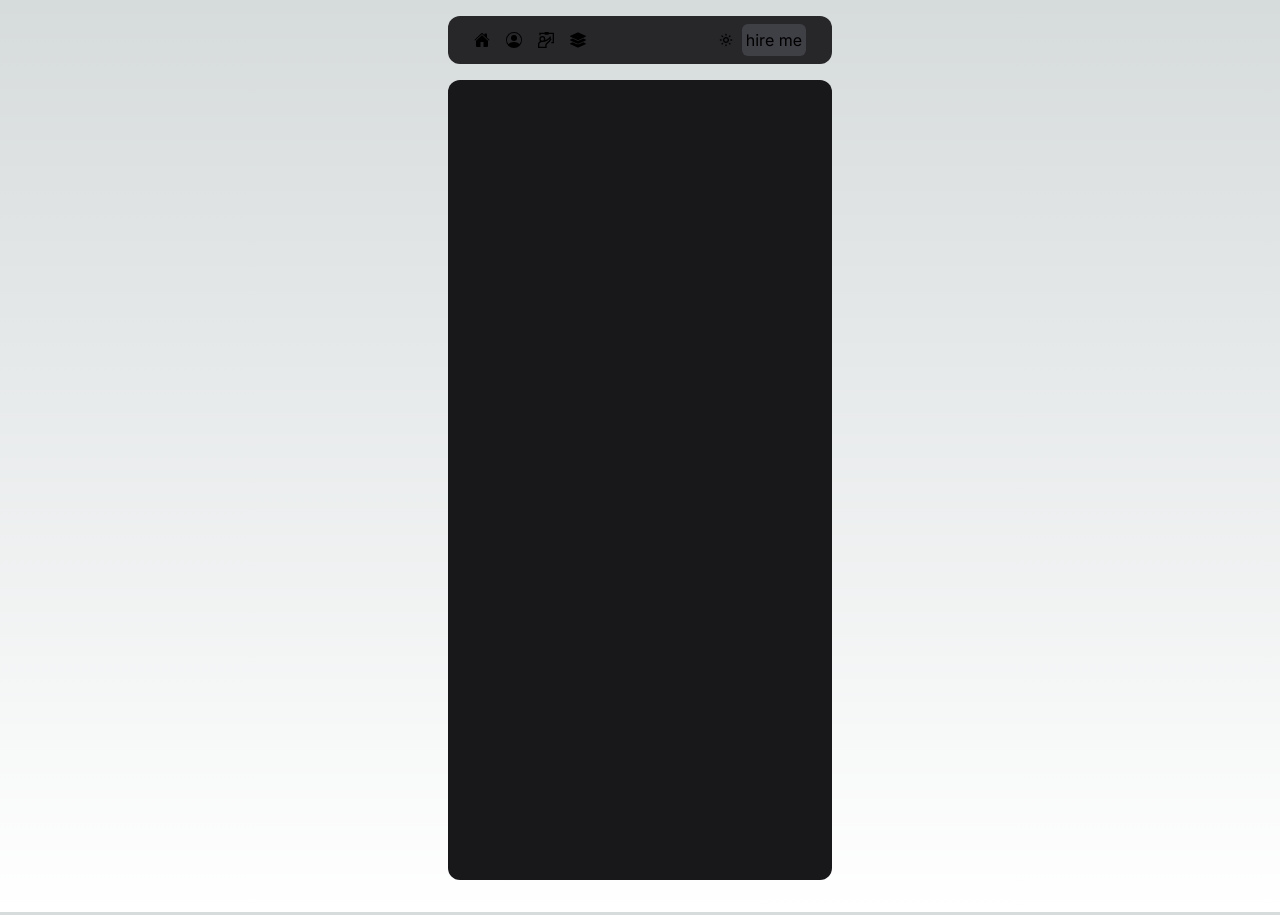
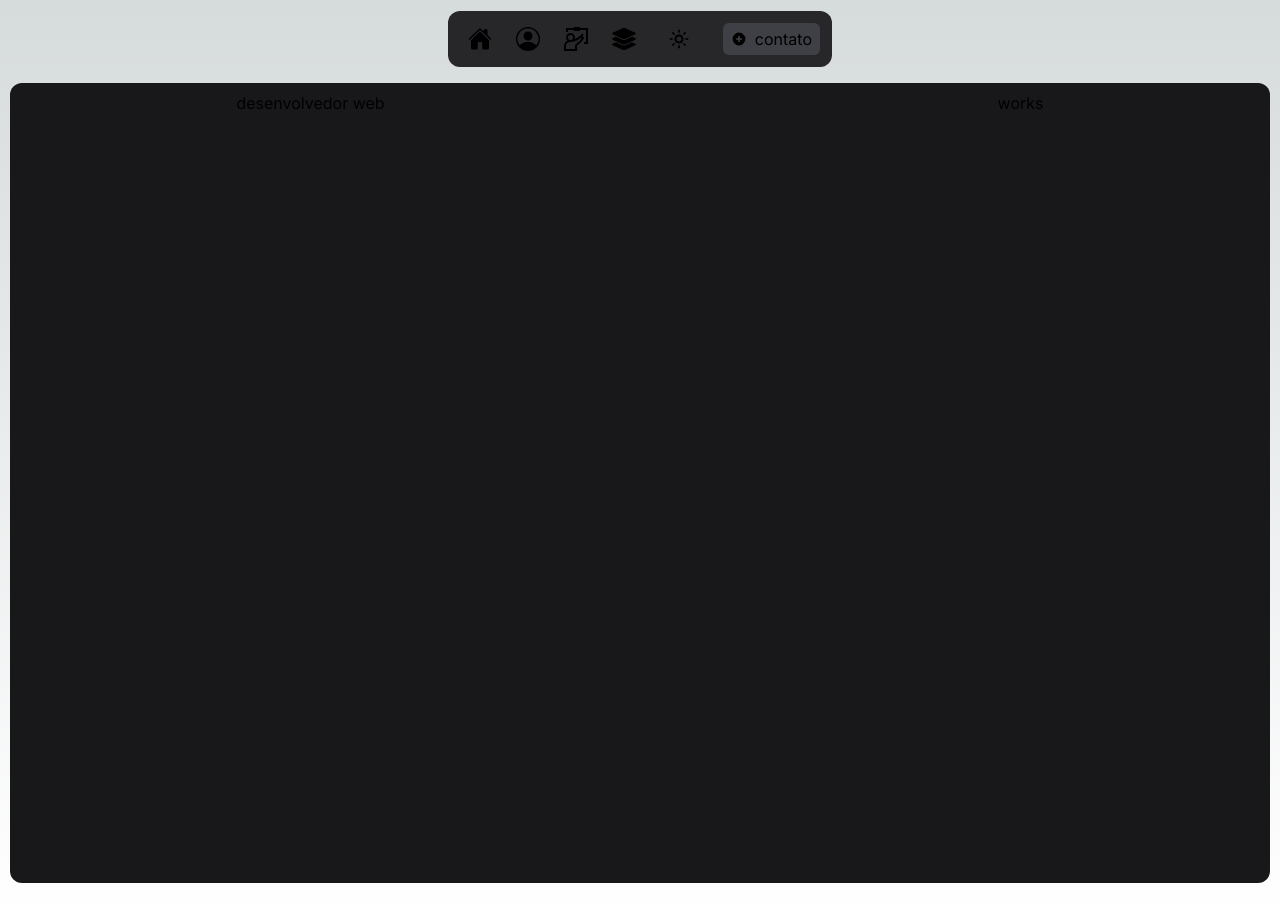
Before and after one commit to MichaelMoranis/portifolio, a Next.js app: page / in a window 1280 px wide. Built offline with nearby package versions, Linux system fonts and the light colour scheme.

Commit message:
corrigindo header

```diff
--- a/src/app/Container/page.tsx
+++ b/src/app/Container/page.tsx
@@ -1,7 +1,9 @@
+import Description from "../Description/page";
+
 export default function Container() {
   return (
-    <main className="flex min-h-screen flex-col items-center py-4 bg-zinc-900 my-4 max-w-full w-96 rounded-xl">
-
+    <main className="flex min-h-screen flex-col items-center  bg-zinc-900 my-4 mx-2 w-full rounded-xl">
+      <Description />
     </main>
   )
 }
--- /dev/null
+++ b/src/app/Description/page.tsx
@@ -0,0 +1,14 @@
+export default function Description() {
+  return (
+    <div className="w-full">
+      <div className="flex justify-around flex-row gap-44 p-2">
+        <h2>
+          desenvolvedor web
+        </h2>
+        <p>
+          works
+        </p>
+      </div>
+    </div>
+  )
+}
--- a/src/app/globals.css
+++ b/src/app/globals.css
@@ -24,6 +24,9 @@ body {
       rgb(var(--background-end-rgb))
     )
     rgb(var(--background-start-rgb));
+    margin-left:10px;
+    margin-right:10px;
+    margin-top: -5px;
 }
 
 @layer utilities {
--- a/src/app/header/header.tsx
+++ b/src/app/header/header.tsx
@@ -1,48 +1,50 @@
 import { BsPersonCircle, BsPlusCircleDotted } from "react-icons/bs";
 import { GrWorkshop } from "react-icons/gr";
+import { HiPlusCircle } from "react-icons/hi";
 import { IoHome } from "react-icons/io5";
 import { SiOnlyoffice } from "react-icons/si";
 import { TiWeatherSunny } from "react-icons/ti";
 
 export function Header() {
   return (
-    <main className="flex items-center justify-center border-s-zinc-600 w-full">
-      <section className="flex items-center justify-around flex-row  h-12 px-4 gap-28 w-96 mx-4 bg-zinc-800 rounded-xl">
+    <section className="flex items-center border-s-zinc-600 w-full rounded-xl md:w-96">
+      <div className="flex items-center justify-between flex-row  h-18 px-1  w-full  bg-zinc-800 rounded-xl">
         <div>
-          <nav>
-            <ul className="flex items-center justify-center gap-4">
+          <nav className="flex">
+            <ul className="flex items-center justify-between gap-6 p-4">
               <li>
                 <a href="#">
-                  <IoHome />
+                  <IoHome className="text-2xl" />
                 </a>
               </li>
               <li>
                 <a href="#">
-                  <BsPersonCircle />
+                  <BsPersonCircle  className="text-2xl"  />
                 </a>
               </li>
               <li>
                 <a href="#">
-                  <GrWorkshop />
+                  <GrWorkshop  className="text-2xl"  />
                 </a>
               </li>
               <li>
                 <a href="#">
-                  <SiOnlyoffice />
+                  <SiOnlyoffice  className="text-2xl"  />
                 </a>
               </li>
             </ul>
           </nav>
         </div>
-        <div className="flex flex-row items-center gap-2">
+        <div className="flex flex-row items-center  bg-zinc-800 rounded-md px-2 gap-8">
           <div>
-            <TiWeatherSunny />
+            <TiWeatherSunny  className="text-2xl"  />
           </div>
-          <button className="flex flex-row gap-2 p-1 justify-center items-center bg-zinc-700 rounded-md">
-              hire me
+          <button className="flex items-center gap-2 bg-zinc-700 rounded-md px-2 py-1">
+            <HiPlusCircle />
+              contato
           </button>
         </div>
-      </section>
-    </main>
+      </div>
+    </section>
   );
 }
--- a/src/app/page.tsx
+++ b/src/app/page.tsx
@@ -3,9 +3,9 @@ import { Header } from "./header/header";
 
 export default function Home() {
   return (
-    <main className="flex min-h-screen flex-col items-center py-4">
+    <section className="flex flex-col items-center justify-center py-4">
       <Header />
       <Container />
-    </main>
+    </section>
   );
 }
```
